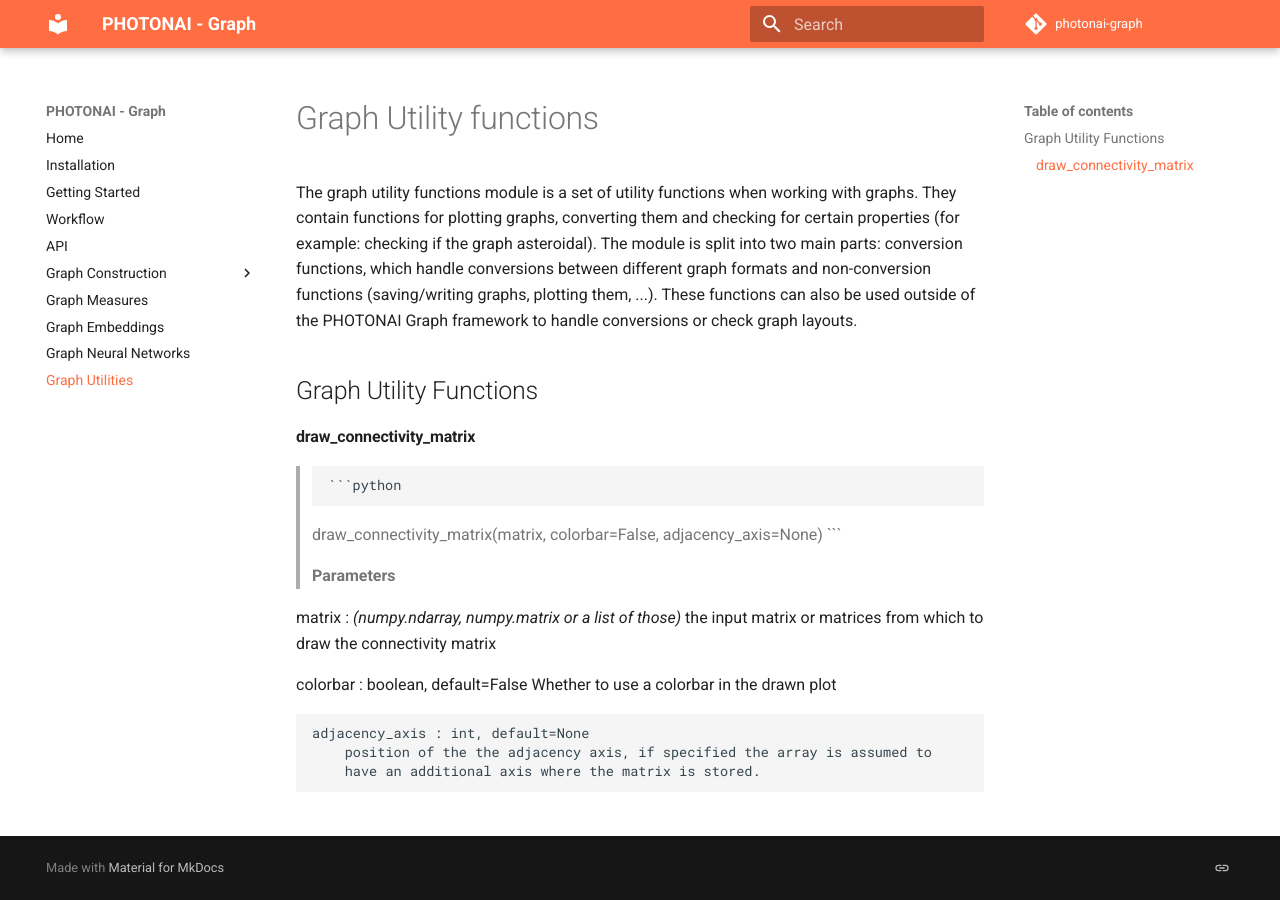
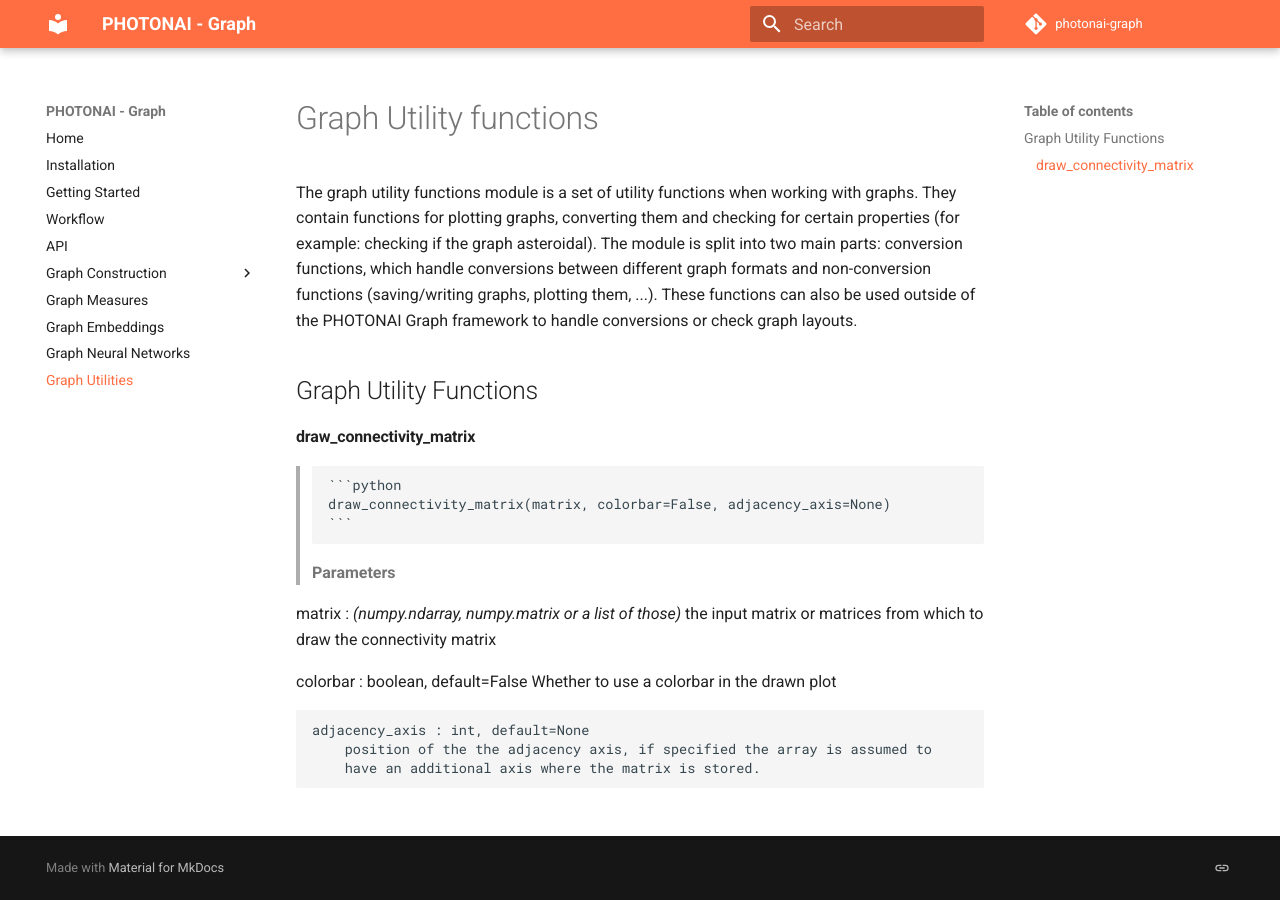
Before and after one commit to wwu-mmll/photonai_graph, an MkDocs documentation site: the page built from documentation/docs/graph_utilities.md, in a window 1280 px wide. Built offline with MkDocs 1.6.1 and Material for MkDocs 9.7.7, drawn with Linux system fonts in a browser that asks for light colours; comment, search, counter and statistics services are not loaded.

````diff
--- a/documentation/docs/graph_utilities.md
+++ b/documentation/docs/graph_utilities.md
@@ -7,8 +7,9 @@ The graph utility functions module is a set of utility functions when working wi
 #### draw_connectivity_matrix
 
 >     ```python
-draw_connectivity_matrix(matrix, colorbar=False, adjacency_axis=None)
-```
+>     draw_connectivity_matrix(matrix, colorbar=False, adjacency_axis=None)
+>     ```
+
 
 >**Parameters**
 
````
